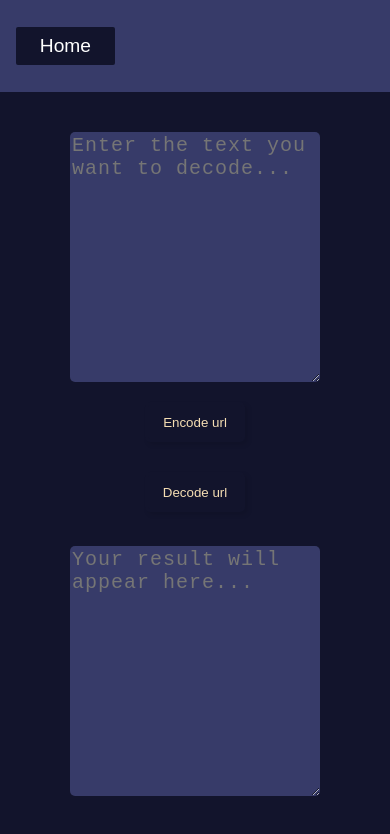
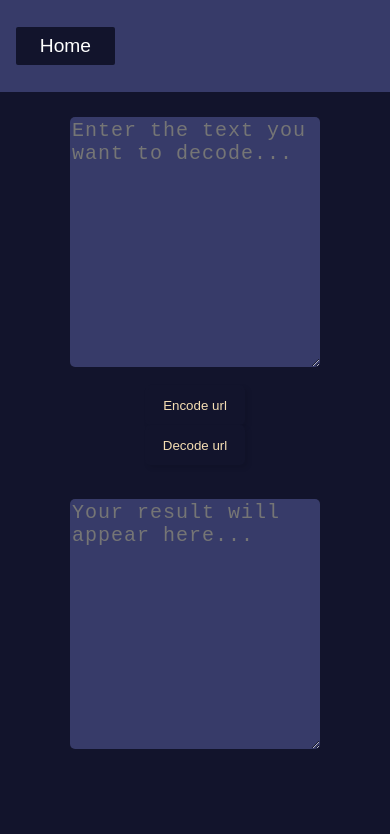
Before and after one commit to AggarwalChetan/utility-app, a React (Create React App) app: page /EDecoder/Base64Decode in a window 390 px wide. Shown: the top 834 px of the page. Built offline with nearby package versions, Linux system fonts and the light colour scheme.

Commit message:
Responsive

```diff
--- a/src/index.css
+++ b/src/index.css
@@ -292,9 +292,23 @@ header{
     font-size: 22px;
   }
 
+  .base64-decode{
+    height: 650px;
+    margin-top: 1rem;
+  }
+
   .base64-decode textarea{
     height: 250px;
     width: 250px;
+    margin-top: 0;
+  }
+
+  .base64-decode-button-container{
+    margin-bottom: 1rem;
+  }
+
+  .base64-decode-button-container button{
+    margin: 0;
   }
 
 }
```
